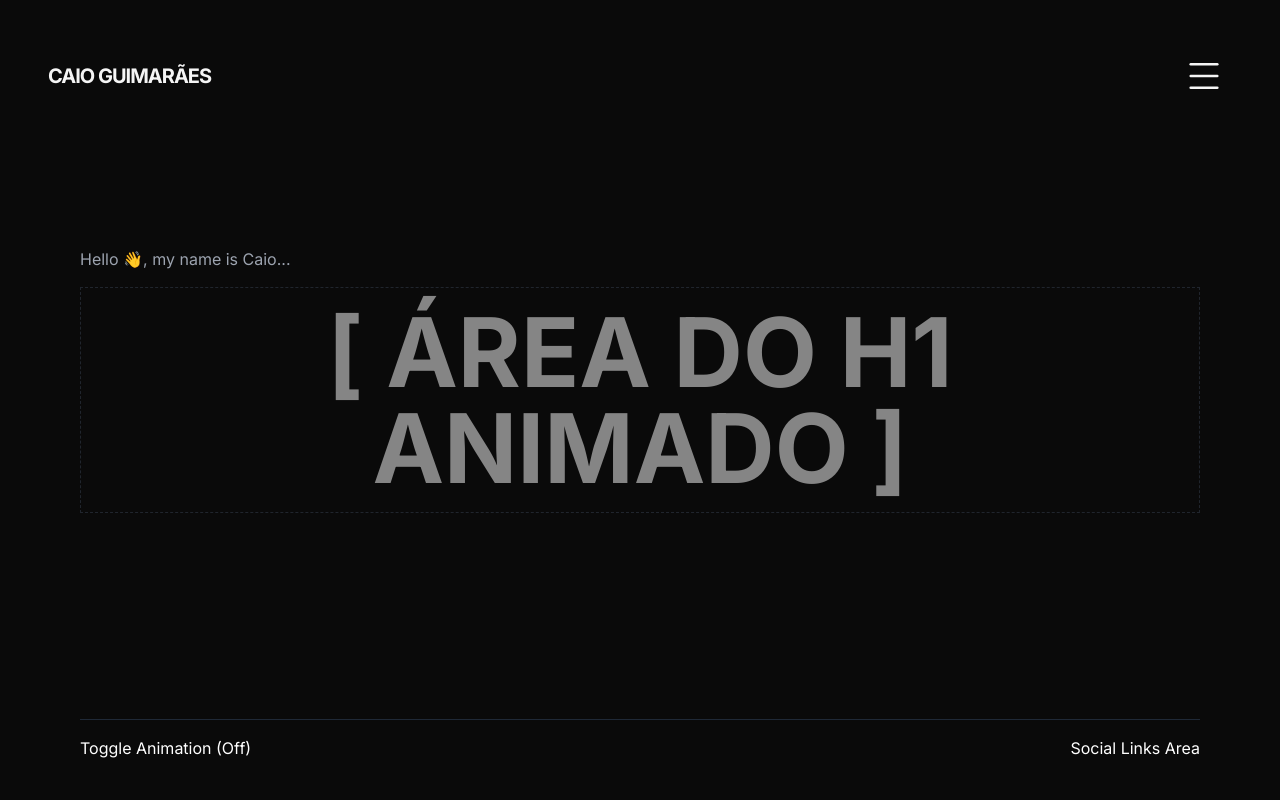
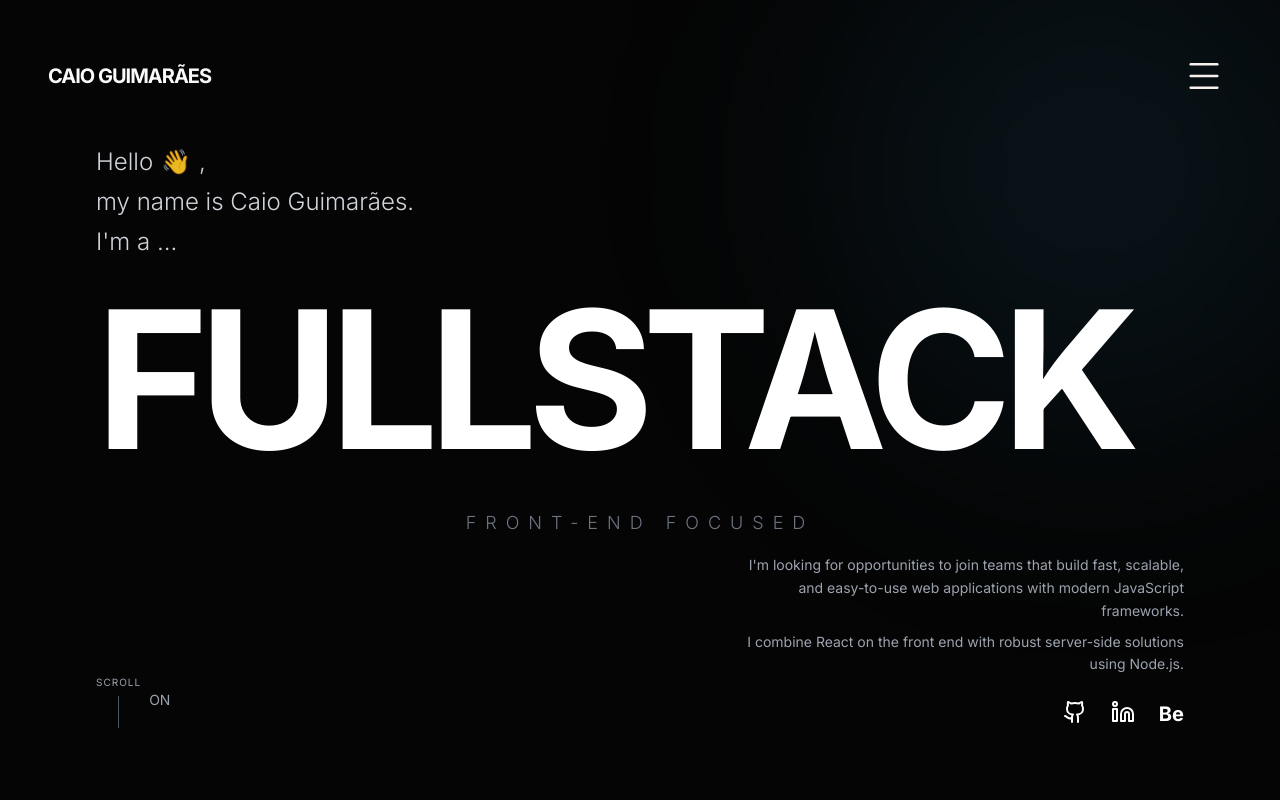
Before and after one commit to caio-guimaraes-web/portfolio-2025, a Next.js app: page / in a window 1280 px wide. Shown: the top 800 px of the page. Built offline with nearby package versions, Linux system fonts and the light colour scheme.

Commit message:
Visual Structure - Hero Section, first elements and components created

```diff
--- a/src/app/components/homeSections/hero/HeroFooter.tsx
+++ b/src/app/components/homeSections/hero/HeroFooter.tsx
@@ -1 +1,54 @@
 //(Toggle on/off + Redes Sociais)
+import { Github, Linkedin, ArrowDown } from 'lucide-react'
+// Ícones genéricos do lucide. Depois podemos trocar pelos SVGs específicos se você tiver.
+
+export function HeroFooter() {
+  return (
+    <div className="w-full flex flex-col gap-8 lg:gap-0 lg:flex-row justify-between items-end text-white pb-8">
+      {/* Área Esquerda: Botão de Toggle (Visível apenas em Desktop no design original, mas útil em ambos) */}
+      <div className="hidden lg:flex flex-col gap-2">
+        <div className="flex items-center gap-2 text-sm text-gray-400">
+          <div className="flex flex-col items-center gap-1">
+            <span className="text-[10px] uppercase tracking-widest">
+              Scroll
+            </span>
+            <div className="h-8 w-[1px] bg-gray-600"></div>
+          </div>
+          <span>ON</span>
+        </div>
+      </div>
+
+      {/* Seta Mobile (Centralizada) */}
+      <div className="lg:hidden w-full flex justify-center animate-bounce">
+        <ArrowDown className="w-8 h-8 text-gray-500" />
+      </div>
+
+      {/* Área Direita: Abas e Redes Sociais */}
+      <div className="hidden lg:flex flex-col items-end text-right gap-6 max-w-md">
+        {/* Texto descritivo / Abas */}
+        <div className="text-sm text-gray-400 leading-relaxed space-y-2">
+          <p>
+            I&apos;m looking for opportunities to join teams that build fast,
+            scalable, and easy-to-use web applications with modern JavaScript
+            frameworks.
+          </p>
+          <p>
+            I combine React on the front end with robust server-side solutions
+            using Node.js.
+          </p>
+        </div>
+
+        {/* Ícones Sociais */}
+        <div className="flex gap-6">
+          {/* Trocando cor para o Ciano da marca no hover */}
+          <Github className="w-6 h-6 hover:text-cyan-400 cursor-pointer transition-colors" />
+          <Linkedin className="w-6 h-6 hover:text-cyan-400 cursor-pointer transition-colors" />
+          <div className="font-bold text-xl hover:text-cyan-400 cursor-pointer transition-colors">
+            Be
+          </div>{' '}
+          {/* Behance placeholder */}
+        </div>
+      </div>
+    </div>
+  )
+}
--- a/src/app/components/homeSections/hero/HeroSection.tsx
+++ b/src/app/components/homeSections/hero/HeroSection.tsx
@@ -1,24 +1,42 @@
-//(O Container principal da seção)
 import React from 'react'
+import { HeroTextAnimation } from './HeroTextAnimation'
+import { HeroFooter } from './HeroFooter'
 
 export function HeroSection() {
   return (
-    // Container Principal da Hero
-    // h-screen garante que ocupe 100% da altura da viewport
-    // flex-col prepara para os elementos internos (Texto, Toggle, Footer)
-    <section className="relative h-screen w-full flex flex-col justify-between overflow-hidden bg-[#0a0a0a] text-white px-4 lg:px-20 py-10">
-      {/* Placeholder visual central só pra sabermos que é a Hero */}
-      <div className="flex-1 flex flex-col justify-center items-start">
-        <p className="text-gray-400 mb-4">Hello 👋, my name is Caio...</p>
-        <h1 className="text-6xl md:text-8xl font-bold border border-dashed border-gray-700 p-4 w-full text-center opacity-50">
-          [ ÁREA DO H1 ANIMADO ]
-        </h1>
+    <section className="relative h-screen w-full flex flex-col justify-between overflow-hidden bg-[#050505] text-white px-6 lg:px-24 pt-32 pb-10">
+      {/* BACKGROUND EFFECTS */}
+      {/* Luz/Gradiente Verde-Ciano no topo direito (efeito de spot light) */}
+      <div className="absolute top-[-10%] right-[-5%] w-[500px] h-[500px] bg-cyan-900/20 rounded-full blur-[120px] pointer-events-none" />
+
+      {/* CONTEÚDO SUPERIOR
+        Alinhamento do Hello e Intro
+      */}
+      <div className="flex-1 flex flex-col justify-center z-10">
+        <div className="space-y-2 mb-4 lg:mb-0">
+          <p className="text-xl lg:text-2xl text-gray-300 font-light flex items-center gap-2">
+            Hello <span className="animate-pulse">👋</span>,
+          </p>
+          <p className="text-xl lg:text-2xl text-gray-300 font-light">
+            my name is Caio Guimarães.
+          </p>
+          <p className="text-xl lg:text-2xl text-gray-300 font-light">
+            I&apos;m a ...
+          </p>
+        </div>
+
+        {/* COMPONENTE DO TEXTO GIGANTE */}
+        <HeroTextAnimation />
+
+        {/* SUBTÍTULO COMPLEMENTAR */}
+        <p className="text-sm lg:text-lg tracking-[0.5em] text-gray-500 font-light mt-2 uppercase text-center lg:text-center w-full">
+          Front-end Focused
+        </p>
       </div>
 
-      {/* Placeholder do Footer da seção */}
-      <div className="hidden lg:flex justify-between items-end border-t border-gray-800 pt-4 w-full">
-        <span>Toggle Animation (Off)</span>
-        <span>Social Links Area</span>
+      {/* RODAPÉ DA SEÇÃO (Toggle, Infos, Redes) */}
+      <div className="z-10 w-full">
+        <HeroFooter />
       </div>
     </section>
   )
--- a/src/app/components/homeSections/hero/HeroTextAnimation.tsx
+++ b/src/app/components/homeSections/hero/HeroTextAnimation.tsx
@@ -1 +1,29 @@
 //(O componente GSAP isolado)
+'use client'
+
+import React from 'react'
+
+export function HeroTextAnimation() {
+  return (
+    <div className="w-full py-10 overflow-hidden select-none">
+      {/* H1 Gigante
+        No mobile: quebra de linha natural ou ajustada.
+        No desktop: será uma linha única que rola horizontalmente.
+
+        Estilo Visual:
+        - As primeiras letras "FULLSTACK" no design parecem ter apenas contorno (outline) em alguns momentos ou preenchimento sólido.
+        - Vou fazer sólido branco por padrão conforme a imagem estática.
+        - O texto "WEB DEVELO..." tem um efeito listrado (striped) na imagem.
+        - Para simplificar nesta etapa 1, faremos branco sólido. O efeito listrado é CSS avançado (background-clip: text) que podemos adicionar no refinamento.
+      */}
+      <h1 className="text-[15vw] leading-[0.85] font-bold text-white whitespace-nowrap tracking-tighter">
+        FULLSTACK <span className="text-cyan-400/20 italic">WEB</span> DEV
+      </h1>
+
+      {/* Nota: O texto real do design é muito longo para caber na tela sem scroll.
+         O GSAP cuidará de mover isso. Por enquanto, vai 'cortar' na tela ou criar scroll horizontal se não tratarmos o overflow do pai.
+         O 'overflow-hidden' na div pai previne a barra de rolagem indesejada na página.
+      */}
+    </div>
+  )
+}
--- a/src/app/layout.tsx
+++ b/src/app/layout.tsx
@@ -35,8 +35,10 @@ export default function RootLayout({
     // 1. Injeta as variáveis de fonte no HTML
     <html lang="en" className={`${inter.variable} ${spaceGrotesk.variable}`}>
       {/* 2. Aplica as classes Tailwind (fundo e fonte padrão) */}
-      <Navbar />
-      <body className="font-inter bg-bg-main">{children}</body>
+      <body className="font-inter bg-bg-main">
+        <Navbar />
+        {children}
+      </body>
     </html>
   )
 }
```
